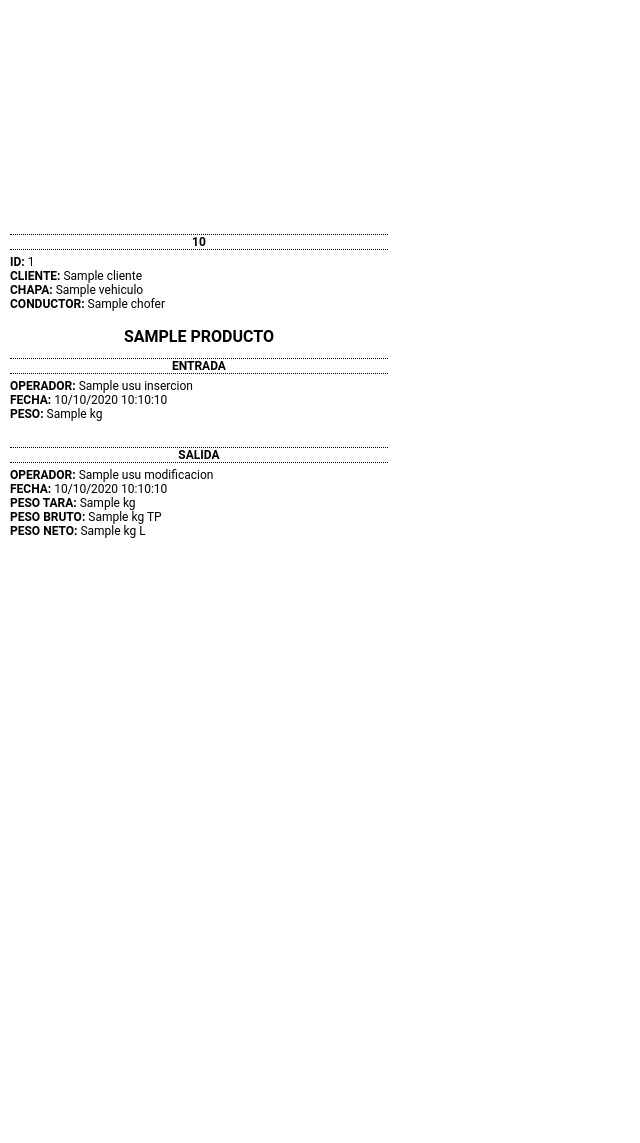
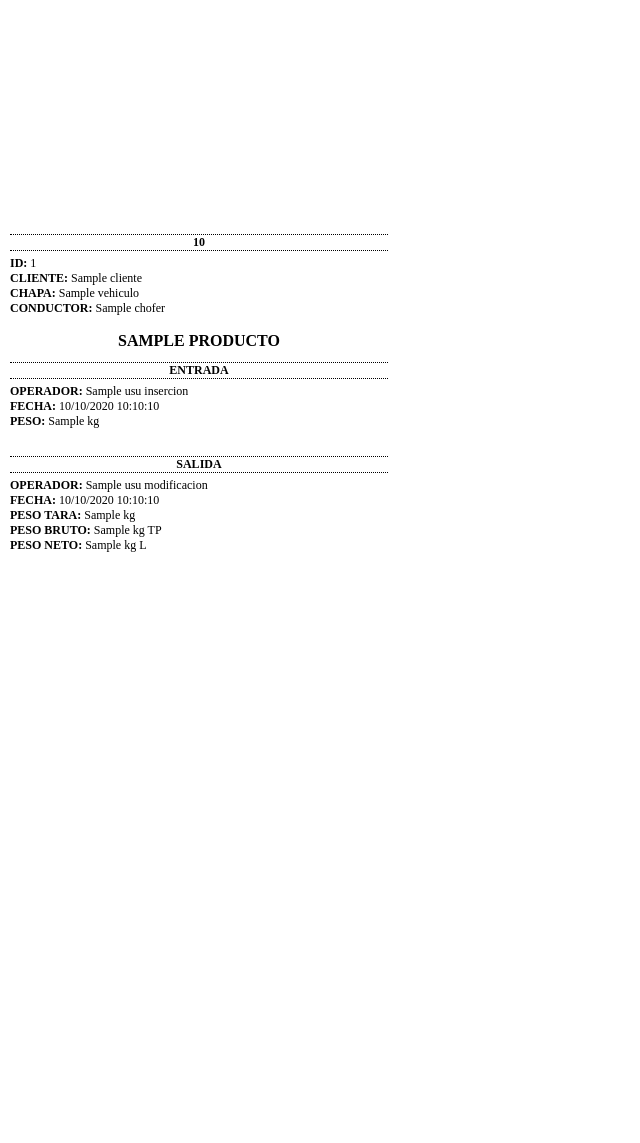
Before and after one commit to arnaldocorreaxO/bascula_tigre, a Django app: template app/core/bascula/templates/movimiento/ticket.html in a window 1280 px wide. Shown: the whole page, without its empty margins (0-640 px from the left). Run offline with Django 3.2, Linux system fonts and the light colour scheme; the template is opened without the code that fills it: most values are stand-ins (such as "Sample title", 1, 10 or a date in 2020); parts of the project's set-up code (start-up, migrations or seed data) failed here and were passed over.

Commit message:
Change Ticket

```diff
--- a/app/core/bascula/templates/movimiento/ticket.html
+++ b/app/core/bascula/templates/movimiento/ticket.html
@@ -15,9 +15,10 @@
         }
 
         body {
-            font-family: "Roboto", "Lucida Grande", Verdana, Arial, sans-serif;
+            /* font-family: "Roboto", "Lucida Grande", Verdana, Arial, sans-serif; */
             /* font-family: "Courier New", Courier, "Lucida Sans Typewriter", "Lucida Typewriter", monospace; */
             /* font-family: Consolas, monaco, monospace; */
+            font-family: "Times New Roman", Times, serif;
             font-style: normal;
             padding: 0;
             margin: 0;
```
